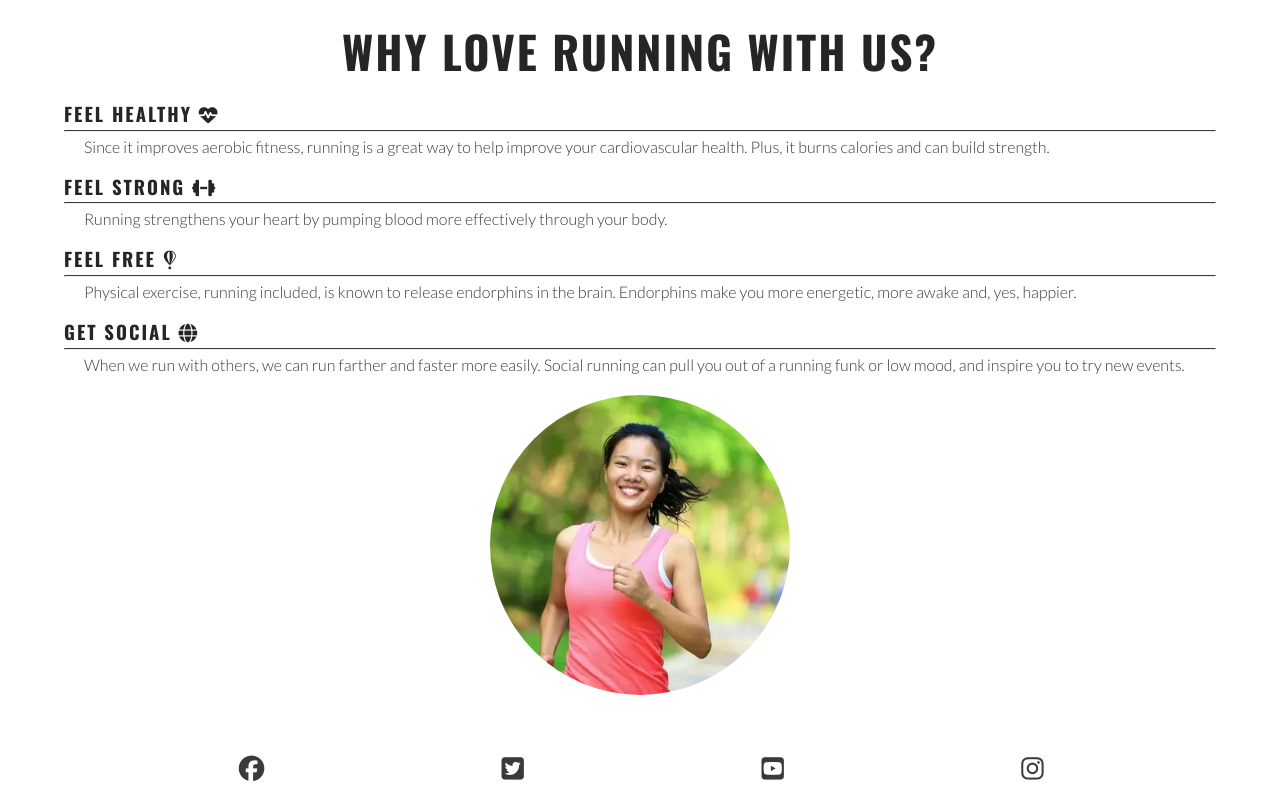
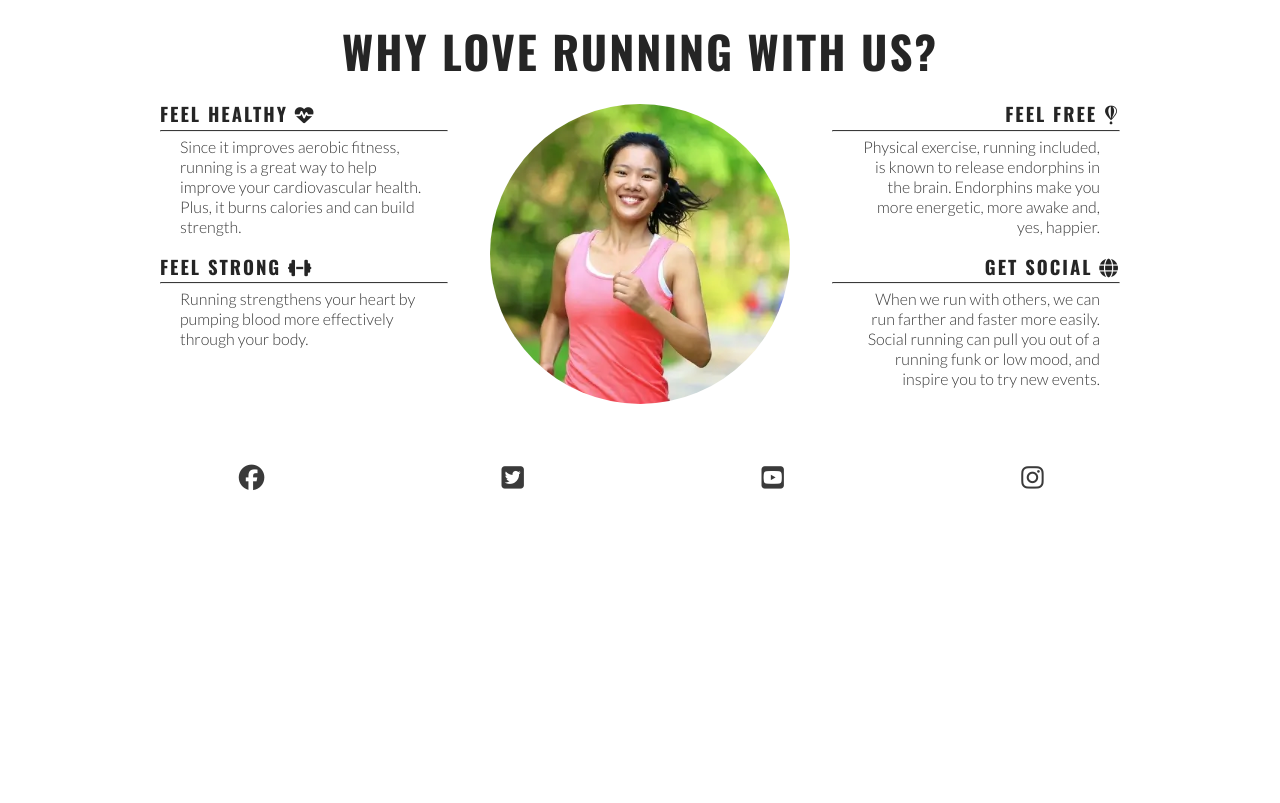
Before and after one commit to mbriscoe/love-running, a plain HTML site: page index.html in a window 1280 px wide. Shown: the part 681-1484 px from the top of the page. After the commit the page ends 1193 px from the top, so only its background shows below. Drawn offline with nearby package versions, Linux system fonts and the light colour scheme.

Commit message:
Make reasons section responsive

```diff
--- a/assets/css/style.css
+++ b/assets/css/style.css
@@ -215,6 +215,23 @@ main {
     width: 300px;
     right: 50px;
   }
+
+  /* Reasons Section */
+  #benefits-physical,
+  #benefits-mental {
+    display: flex;
+    flex-direction: column;
+    width: 100%;
+  }
+  #benefits-physical > div,
+  #benefits-mental > div {
+    width: 75%;
+  }
+
+  #benefits-mental > div {
+    text-align: end;
+    align-self: flex-end;
+  }
 }
 
 /* Large devices (laptops and desktops, 992px and up) */
@@ -223,3 +240,30 @@ main {
     border-bottom: 1px solid #3a3a3a;
   }
 }
+
+/* Media query: tablets and larger (768px and up) */
+@media screen and (min-width: 1200px) {
+  /* Reasons Section */
+  #benefits {
+    display: flex;
+    flex-direction: row;
+  }
+  #benefits > div {
+    flex: 1;
+  }
+  #benefits-image {
+    order: 0;
+  }
+
+  #benefits-mental {
+    order: 1;
+  }
+
+  #benefits-mental > div {
+    align-self: flex-start;
+  }
+
+  #benefits-physical > div {
+    align-self: flex-end;
+  }
+}
```
